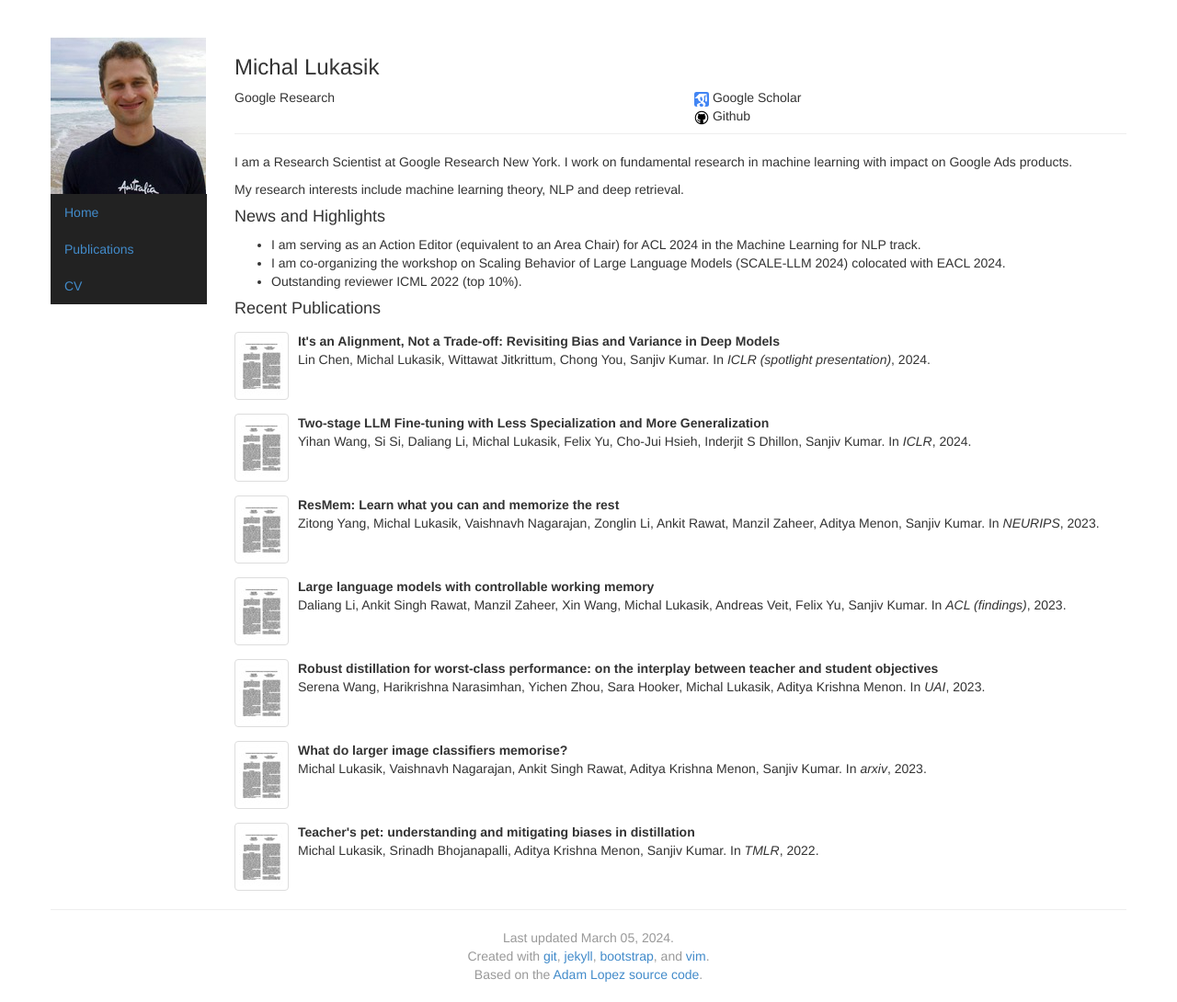
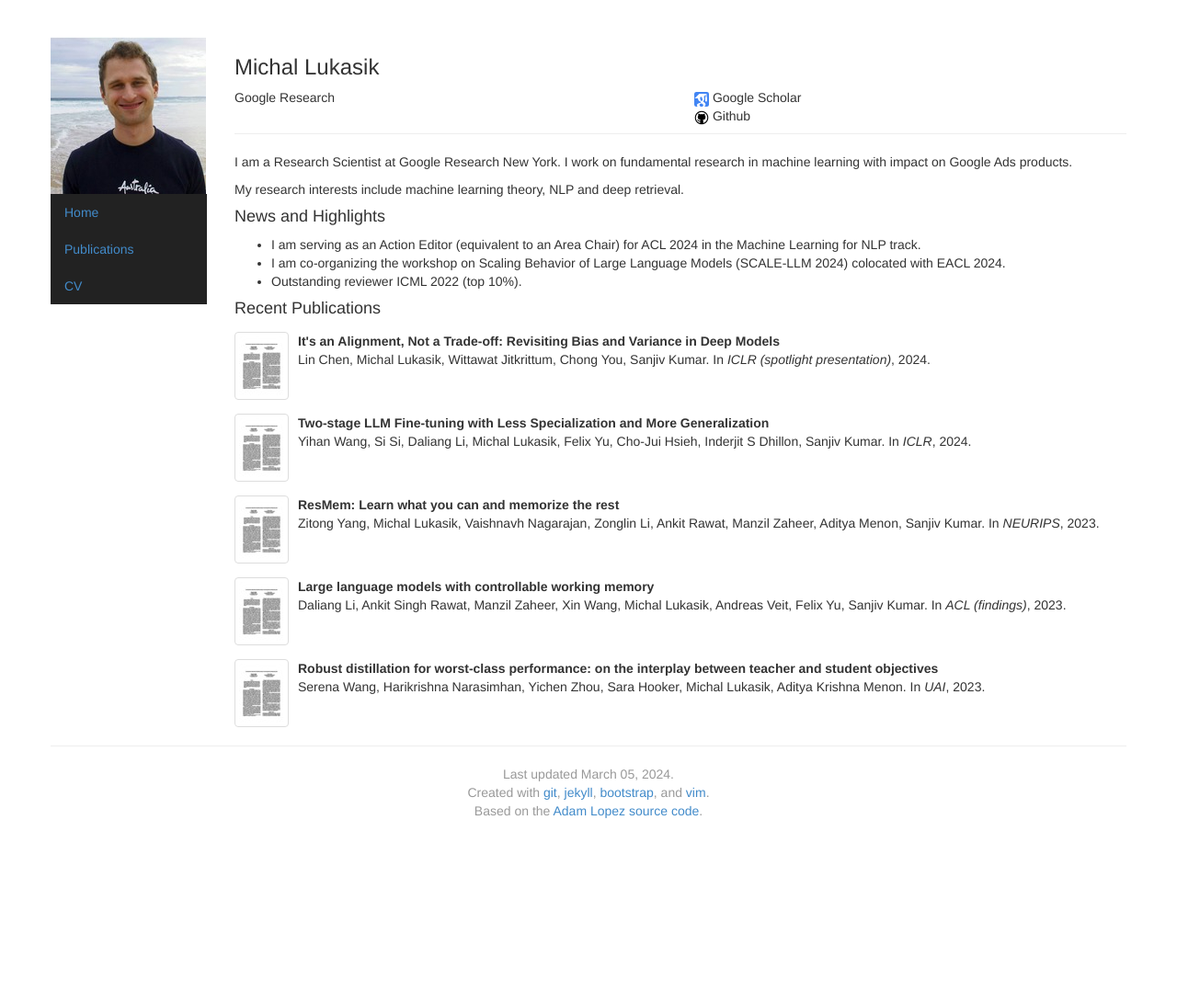
Before and after one commit to mlukasik/mlukasik.github.io, a Jekyll site: the page built from index.html, in a window 1280 px wide. Shown: the whole page at 92% size. Built offline with Jekyll 4.4.1, drawn with Linux system fonts in a browser that asks for light colours; after the commit the page ends 912 px from its top, so only the background shows below that; part of the change alters nothing that is shown.

```diff
--- a/_config.yml
+++ b/_config.yml
@@ -59,7 +59,7 @@ papers:
     venue: conference
   - layout: paper
     paper-type: inproceedings
-    selected: yes
+    selected: no
     year: 2023
     img: aaai16
     title: What do larger image classifiers memorise?
@@ -69,7 +69,7 @@ papers:
     venue: conference
   - layout: paper
     paper-type: inproceedings
-    selected: yes
+    selected: no
     year: 2022
     img: aaai16
     title: "Teacher's pet: understanding and mitigating biases in distillation"
```
